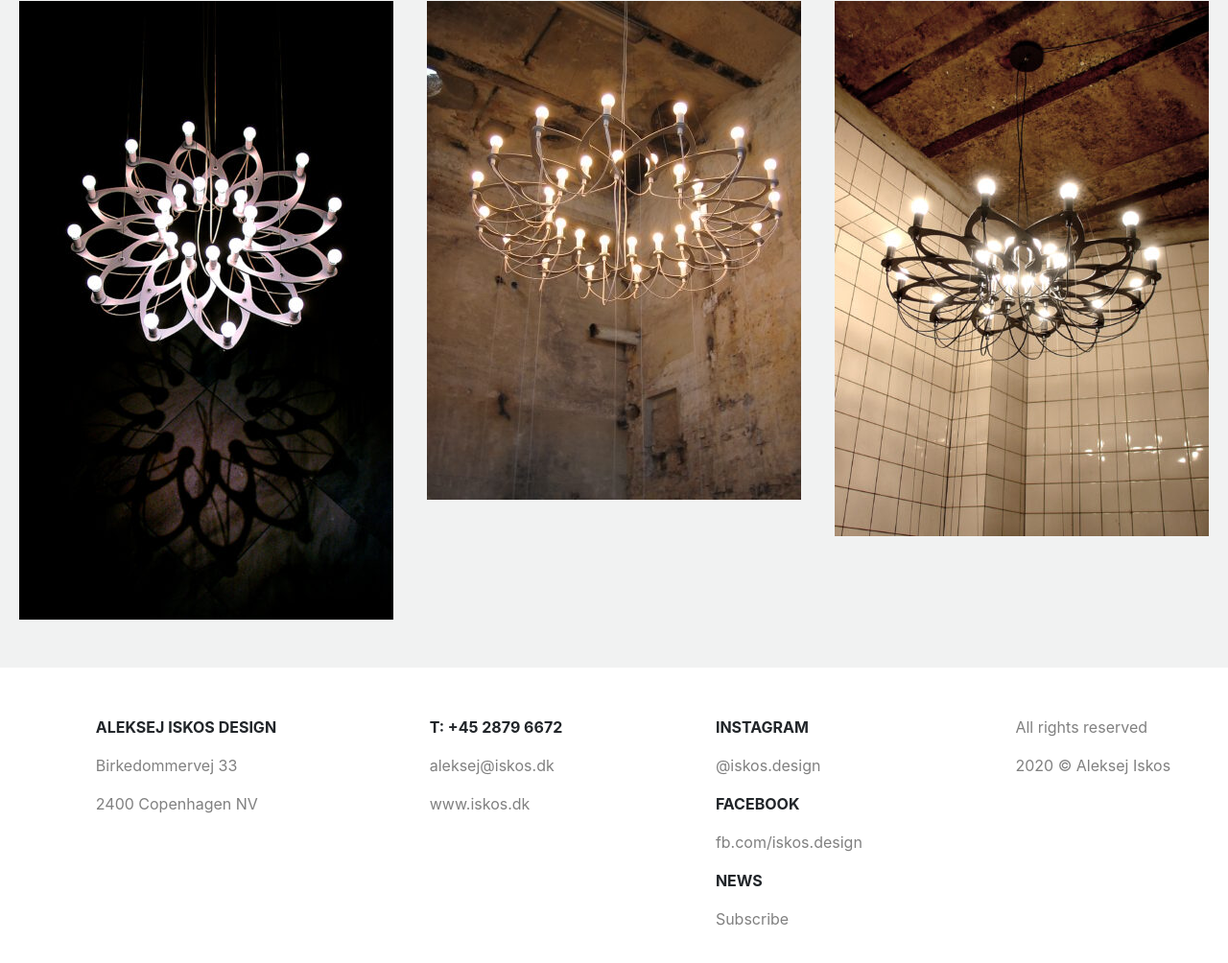
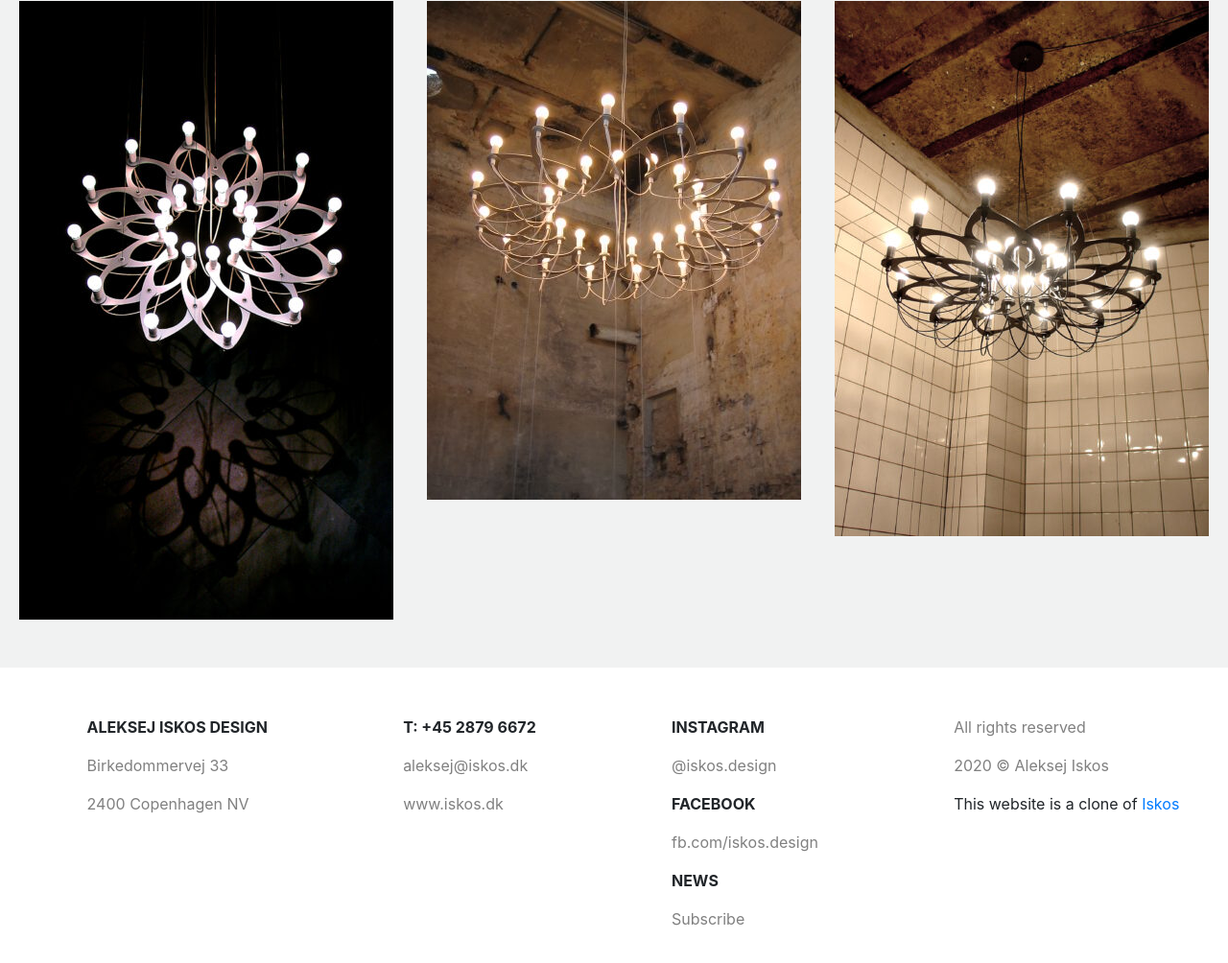
Before and after one commit to fdezcaminero/PortfolioProject1, a plain HTML site: page index.html in a window 1280 px wide. Shown: the part 8884-9888 px from the top of the page at 96% size. Drawn offline with nearby package versions, Linux system fonts and the light colour scheme.

Commit message:
finishing up

```diff
--- a/index.html
+++ b/index.html
@@ -353,6 +353,9 @@
                 <li>
                     <p class="fc-gray">2020 © Aleksej Iskos</p>
                 </li>
+                <li>
+                    <p>This website is a clone of <a href="https://iskos.dk/">Iskos</a></p>
+                </li>
             </ul>
         </div>
     </footer>
```
